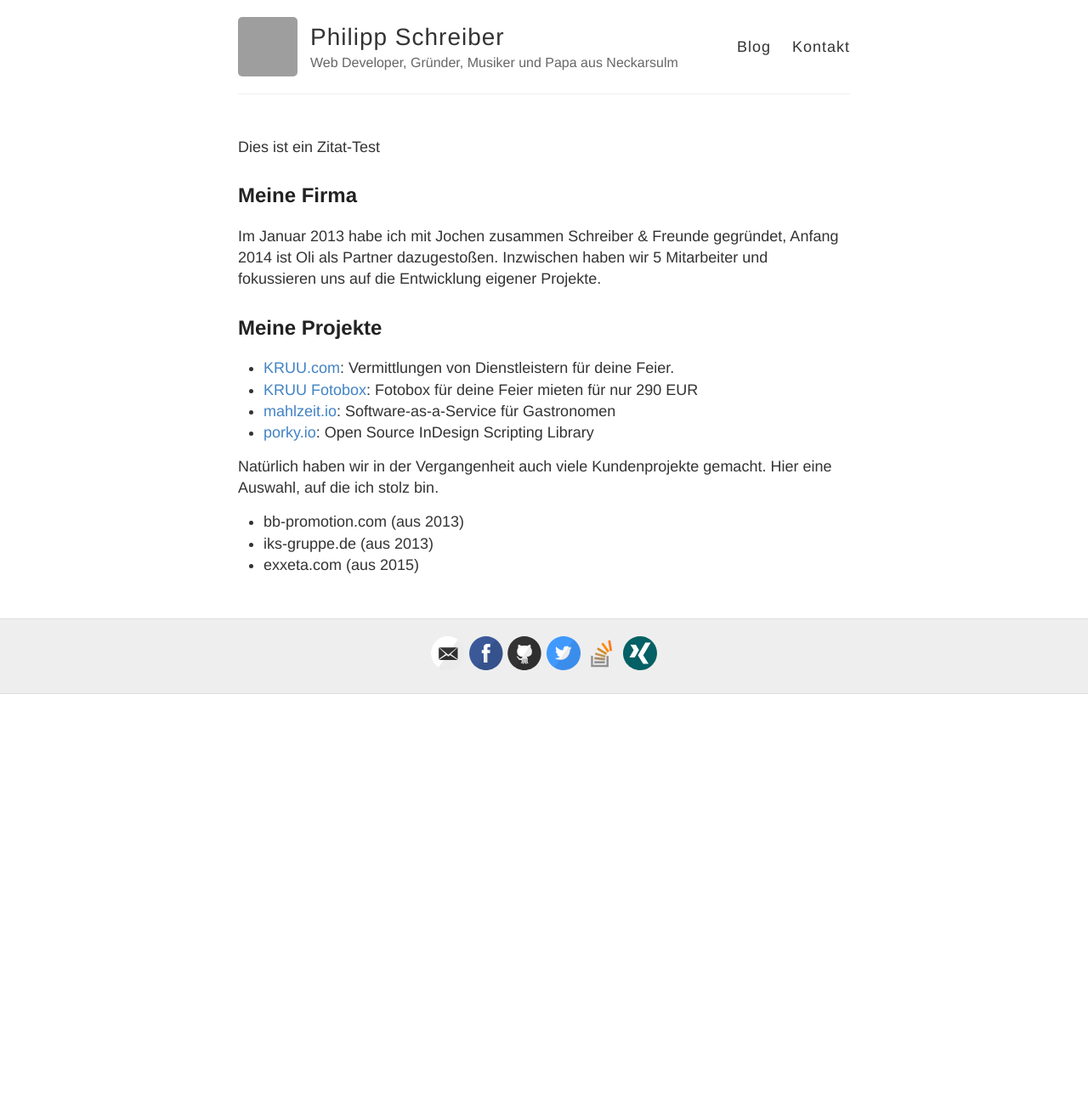
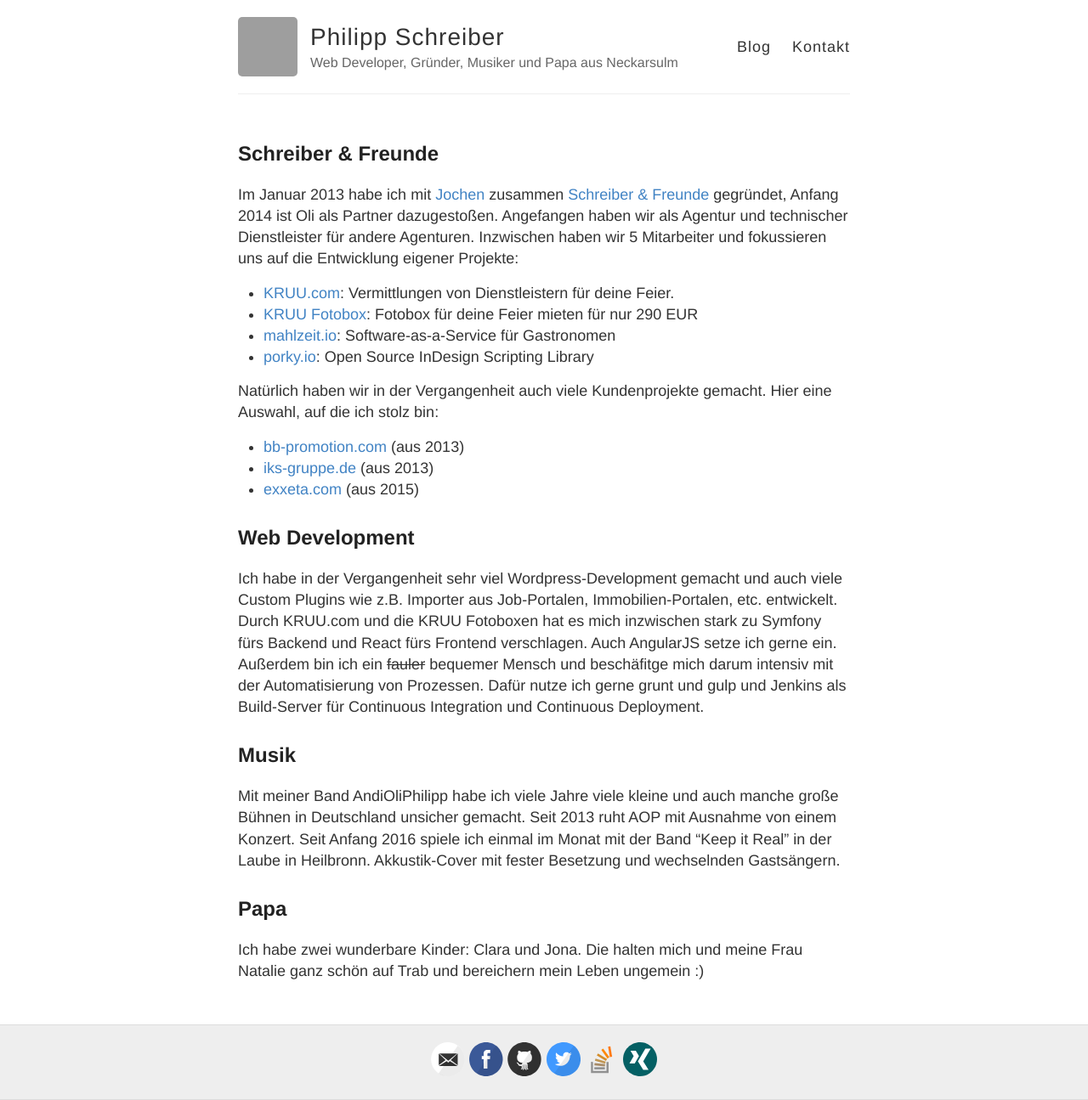
Before and after one commit to PhilippSchreiber/philippschreiber.github.io, a Jekyll site: the page built from index.md, in a window 1280 px wide. Shown: the whole page at 85% size. Built offline with Jekyll 4.4.1, drawn with Linux system fonts in a browser that asks for light colours; before the commit the page ends 900 px from its top, so only the background shows below that; grey boxes are pictures that could not be loaded.

Commit message:
adding more content

```diff
--- a/index.md
+++ b/index.md
@@ -2,20 +2,25 @@
 layout: page
 ---
 
-> Dies ist ein Zitat-Test
-
-## Meine Firma
-Im Januar 2013 habe ich mit Jochen zusammen Schreiber & Freunde gegründet, Anfang 2014 ist Oli als Partner dazugestoßen. Inzwischen haben wir 5 Mitarbeiter und fokussieren uns auf die Entwicklung eigener Projekte.
-
-## Meine Projekte
+## Schreiber & Freunde
+Im Januar 2013 habe ich mit [Jochen](http://www.dj-finesse.de) zusammen [Schreiber & Freunde](https://www.schreiber-freunde.de) gegründet, Anfang 2014 ist Oli als Partner dazugestoßen. Angefangen haben wir als Agentur und technischer Dienstleister für andere Agenturen. Inzwischen haben wir 5 Mitarbeiter und fokussieren uns auf die Entwicklung eigener Projekte:
 
 * [KRUU.com](https://kruu.com): Vermittlungen von Dienstleistern für deine Feier.
 * [KRUU Fotobox](https://www.kruu-fotobox.de): Fotobox für deine Feier mieten für nur 290 EUR
 * [mahlzeit.io](https://mahlzeit.io): Software-as-a-Service für Gastronomen
 * [porky.io](http://porky.io): Open Source InDesign Scripting Library
 
-Natürlich haben wir in der Vergangenheit auch viele Kundenprojekte gemacht. Hier eine Auswahl, auf die ich stolz bin.
+Natürlich haben wir in der Vergangenheit auch viele Kundenprojekte gemacht. Hier eine Auswahl, auf die ich stolz bin:
 
-* bb-promotion.com (aus 2013)
-* iks-gruppe.de (aus 2013)
-* exxeta.com (aus 2015)
+* [bb-promotion.com](http://www.bb-promotion.com) (aus 2013)
+* [iks-gruppe.de](http://www.iks-gruppe.de) (aus 2013)
+* [exxeta.com](http://exxeta.com) (aus 2015)
+
+## Web Development
+Ich habe in der Vergangenheit sehr viel Wordpress-Development gemacht und auch viele Custom Plugins wie z.B. Importer aus Job-Portalen, Immobilien-Portalen, etc. entwickelt. Durch KRUU.com und die KRUU Fotoboxen hat es mich inzwischen stark zu Symfony fürs Backend und React fürs Frontend verschlagen. Auch AngularJS setze ich gerne ein. Außerdem bin ich ein ~~fauler~~ bequemer Mensch und beschäfitge mich darum intensiv mit der Automatisierung von Prozessen. Dafür nutze ich gerne grunt und gulp und Jenkins als Build-Server für Continuous Integration und Continuous Deployment.
+
+## Musik
+Mit meiner Band AndiOliPhilipp habe ich viele Jahre viele kleine und auch manche große Bühnen in Deutschland unsicher gemacht. Seit 2013 ruht AOP mit Ausnahme von einem Konzert. Seit Anfang 2016 spiele ich einmal im Monat mit der Band "Keep it Real" in der Laube in Heilbronn. Akkustik-Cover mit fester Besetzung und wechselnden Gastsängern.
+
+## Papa
+Ich habe zwei wunderbare Kinder: Clara und Jona. Die halten mich und meine Frau Natalie ganz schön auf Trab und bereichern mein Leben ungemein :)
```
